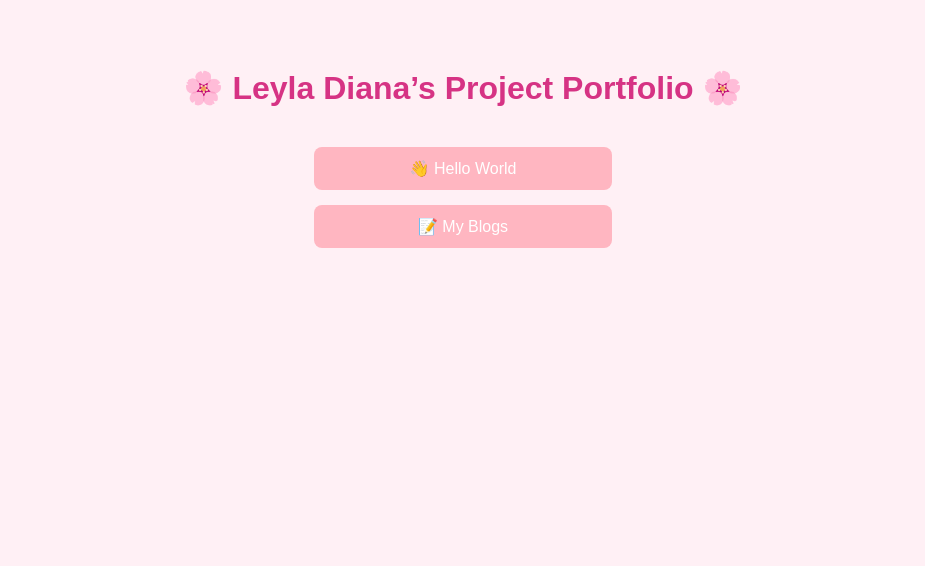
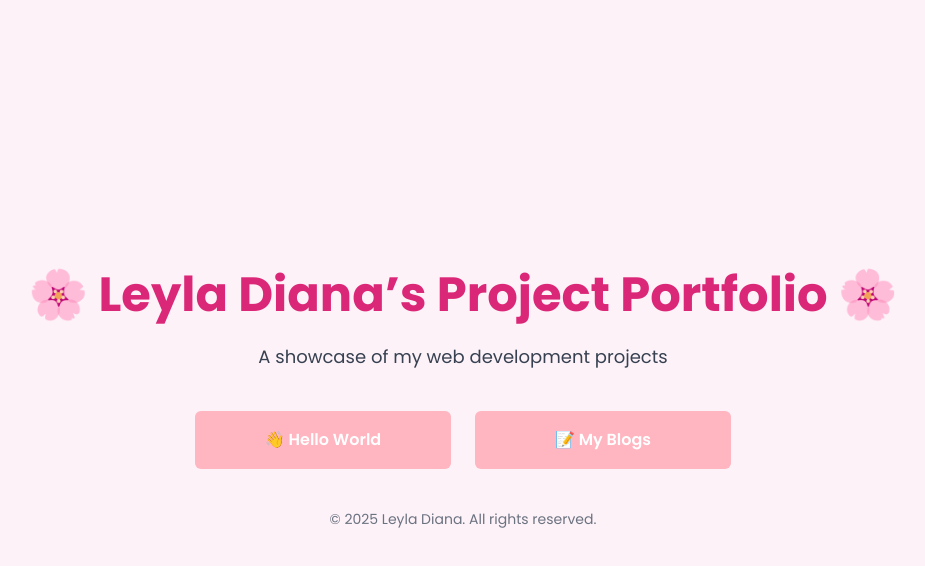
Before and after one commit to LeylaDiana/leyla-diana-portfolio, a plain HTML site: page index.html in a window 1280 px wide. Shown: the whole page, without its empty margins (177-1102 px from the left). Drawn offline with nearby package versions, Linux system fonts and the light colour scheme.

Commit message:
Upgrade portfolio page with Tailwind and Bootstrap

```diff
--- a/index.html
+++ b/index.html
@@ -4,43 +4,53 @@
   <meta charset="UTF-8" />
   <meta name="viewport" content="width=device-width, initial-scale=1.0" />
   <title>Leyla Diana's Projects</title>
+
+  <!-- Tailwind CSS CDN -->
+  <script src="https://cdn.tailwindcss.com"></script>
+
+  <!-- Bootstrap CSS CDN -->
+  <link href="https://cdn.jsdelivr.net/npm/bootstrap@5.3.3/dist/css/bootstrap.min.css" rel="stylesheet">
+
+  <!-- Google Fonts: Poppins -->
+  <link href="https://fonts.googleapis.com/css2?family=Poppins:wght@400;600;700&display=swap" rel="stylesheet">
+
   <style>
     body {
       font-family: 'Poppins', sans-serif;
-        background: #fff0f5;
-        color: #333;
-        text-align: center;
-        padding: 40px;
     }
-      h1 {
-        color: #d63384;
-        margin-bottom: 40px;
+    .btn-pink {
+      background-color: #ffb6c1;
+      color: white;
+      font-weight: 600;
     }
-      .project-list {
-        display: flex;
-        flex-direction: column;
-        align-items: center;
-        gap: 15px;
-      }
-      a {
-        text-decoration: none;
-        background: #ffb6c1;
-        color: #fff;
-        padding: 12px 24px;
-        border-radius: 8px;
-        transition: 0.3s;
-        width: 250px;
-      }
-      a:hover {
-        background: #d63384;
+    .btn-pink:hover {
+      background-color: #d63384;
+      color: white;
     }
   </style>
 </head>
-  <body>
-    <h1>🌸 Leyla Diana’s Project Portfolio 🌸</h1>
-    <div class="project-list">
-      <a href="https://leyla-diana-hello-world.netlify.app/" target="_blank">👋 Hello World </a>
-      <a href="https://leyla-diana-blog.netlify.app/" target="_blank"> 📝 My Blogs </a>
+<body class="bg-pink-50 min-vh-100 d-flex flex-column justify-content-center align-items-center p-5">
+
+  <!-- Header -->
+  <header class="text-center mb-10">
+    <h1 class="text-4xl md:text-5xl font-bold text-pink-600 mb-4">🌸 Leyla Diana’s Project Portfolio 🌸</h1>
+    <p class="text-gray-700 md:text-lg">A showcase of my web development projects</p>
+  </header>
+
+  <!-- Projects -->
+  <div class="d-flex flex-column flex-md-row gap-4">
+    <a href="https://leyla-diana-hello-world.netlify.app/" target="_blank" class="btn btn-pink w-64 py-3 text-center transition duration-300">
+      👋 Hello World
+    </a>
+    <a href="https://leyla-diana-blog.netlify.app/" target="_blank" class="btn btn-pink w-64 py-3 text-center transition duration-300">
+      📝 My Blogs
+    </a>
   </div>
+
+  <!-- Footer -->
+  <footer class="mt-10 text-gray-500 text-sm">
+    &copy; 2025 Leyla Diana. All rights reserved.
+  </footer>
+
 </body>
 </html>
```
Lines whose indentation alone changed are shown as unchanged.
